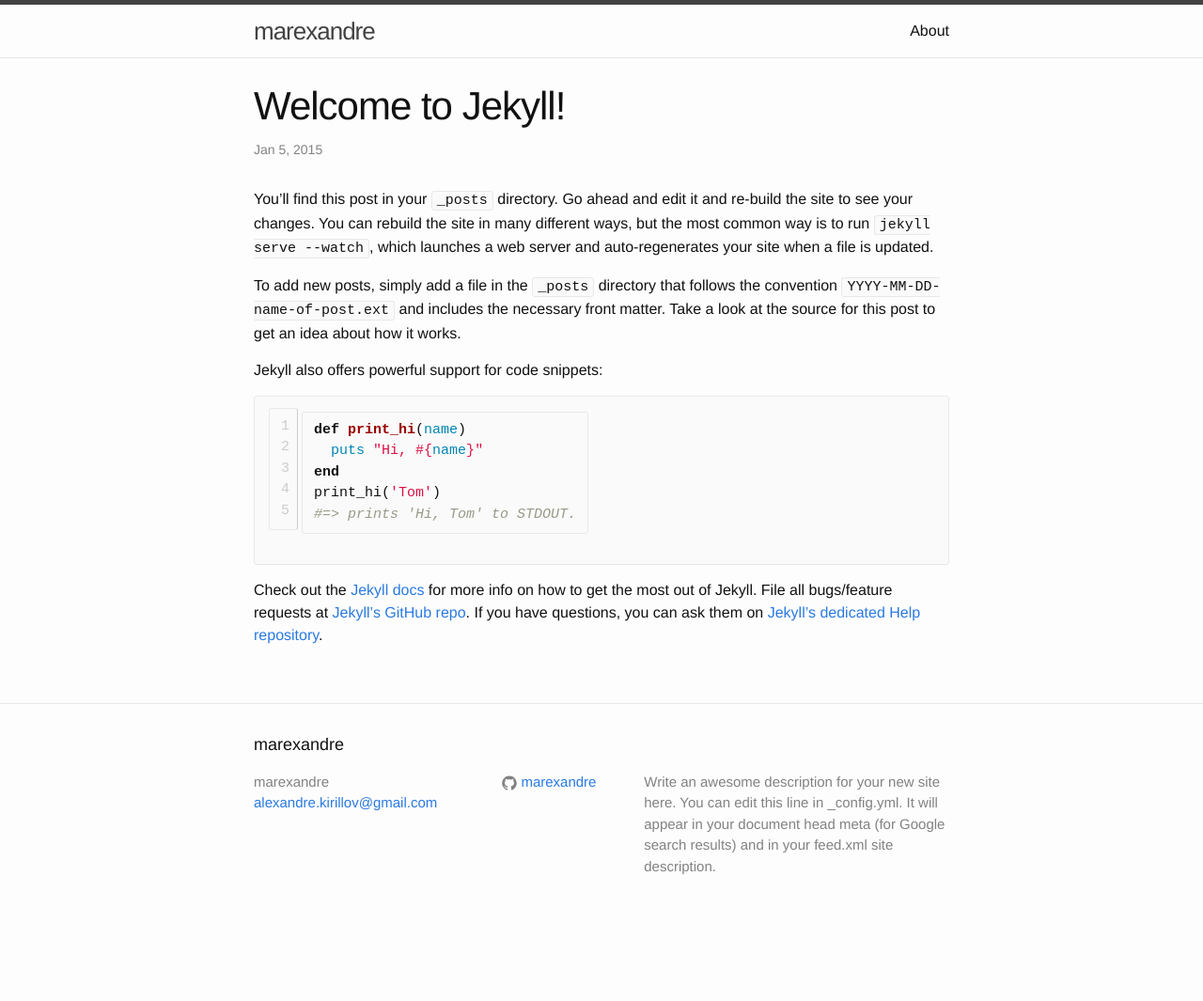
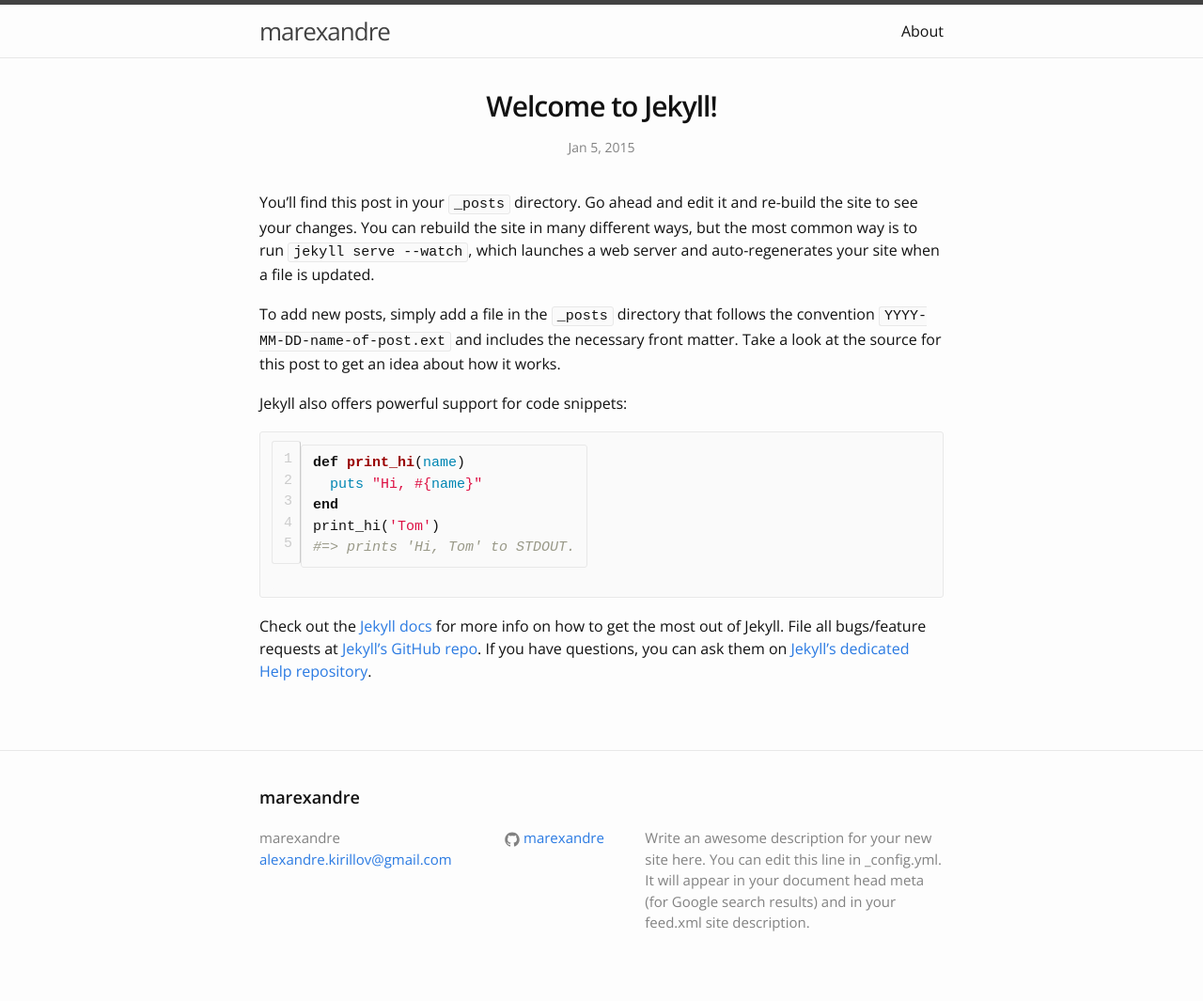
Before and after one commit to marexandre/marexandre.github.io, a Jekyll site: the page built from _posts/2015-01-05-welcome-to-jekyll.markdown, in a window 1280 px wide. Shown: the whole page at 94% size. Built offline with Jekyll 4.4.1, drawn with Linux system fonts in a browser that asks for light colours; before the commit the page ends 993 px from its top, so only the background shows below that.

Commit message:
update css

```diff
--- a/_includes/head.html
+++ b/_includes/head.html
@@ -6,6 +6,7 @@
     <title>{% if page.title %}{{ page.title }}{% else %}{{ site.title }}{% endif %}</title>
     <meta name="description" content="{{ site.description }}">
 
+    <link href='http://fonts.googleapis.com/css?family=Open+Sans:300,600,400' rel='stylesheet' type='text/css'>
     <link rel="stylesheet" href="{{ "/css/main.css" | prepend: site.baseurl }}">
     <link rel="canonical" href="{{ page.url | replace:'index.html','' | prepend: site.baseurl | prepend: site.url }}">
 </head>
--- a/_sass/_base.scss
+++ b/_sass/_base.scss
@@ -15,12 +15,11 @@ dl, dd, ol, ul, figure {
  */
 body {
   font-family: $base-font-family;
-    font-size: $base-font-size;
+  font-size: $font-size-base;
   line-height: $base-line-height;
   font-weight: 300;
   color: $text-color;
   background-color: $background-color;
-    -webkit-text-size-adjust: 100%;
 }
 
 
@@ -55,7 +54,7 @@ figure > img {
 }
 
 figcaption {
-    font-size: $small-font-size;
+  font-size: $font-size-small;
 }
 
 
@@ -79,8 +78,32 @@ li {
 /**
  * Headings
  */
-h1, h2, h3, h4, h5, h6 {
+// h1, h2, h3, h4, h5, h6 {
+//   transition: font-size 0.25s ease;
+// }
+h1, h2 {
+  font-weight: 600;
+}
+h3 {
+  font-weight: 400;
+}
+h4, h5, h6 {
   font-weight: 300;
+}
+h1 {
+  font-size: $font-size-h1;
+}
+h2 {
+  font-size: $font-size-h2;
+}
+h3 {
+  font-size: $font-size-h3;
+}
+h4 {
+  font-size: $font-size-h4;
+}
+h5 {
+  font-size: $font-size-h5;
 }
 
 
@@ -154,8 +177,7 @@ pre {
  * Wrapper
  */
 .wrapper {
-    max-width: -webkit-calc(800px - (#{$spacing-unit} * 2));
-    max-width:         calc(800px - (#{$spacing-unit} * 2));
+  max-width: $wrapper-width - ($spacing-unit * 2);
   margin-right: auto;
   margin-left: auto;
   padding-right: $spacing-unit;
@@ -163,8 +185,7 @@ pre {
   @extend %clearfix;
 
   @include media-query($on-laptop) {
-        max-width: -webkit-calc(800px - (#{$spacing-unit}));
-        max-width:         calc(800px - (#{$spacing-unit}));
+    max-width: $wrapper-width - $spacing-unit;
     padding-right: $spacing-unit / 2;
     padding-left: $spacing-unit / 2;
   }
--- a/_sass/_layout.scss
+++ b/_sass/_layout.scss
@@ -166,7 +166,7 @@
 }
 
 .page-heading {
-    font-size: 20px;
+  // font-size: 20px;
 }
 
 .post-list {
@@ -179,13 +179,12 @@
 }
 
 .post-meta {
-    font-size: $small-font-size;
+  font-size: $font-size-small;
   color: $grey-color;
 }
 
 .post-link {
   display: block;
-    font-size: 24px;
 }
 
 
@@ -195,42 +194,19 @@
  */
 .post-header {
   margin-bottom: $spacing-unit;
+  text-align: center;
 }
 
 .post-title {
-    font-size: 42px;
   letter-spacing: -1px;
   line-height: 1;
-
-    @include media-query($on-laptop) {
-        font-size: 36px;
-    }
 }
 
 .post-content {
   margin-bottom: $spacing-unit;
 
-    h2 {
-        font-size: 32px;
-
-        @include media-query($on-laptop) {
-            font-size: 28px;
+  // a {
+  //   color: $text-color;
+  //   border-bottom: 2px solid $text-color;
+  // }
 }
-    }
-
-    h3 {
-        font-size: 26px;
-
-        @include media-query($on-laptop) {
-            font-size: 22px;
-        }
-    }
-
-    h4 {
-        font-size: 20px;
-
-        @include media-query($on-laptop) {
-            font-size: 18px;
-        }
-    }
-}
--- /dev/null
+++ b/_sass/_normalize.scss
@@ -0,0 +1,427 @@
+/*! normalize.css v3.0.2 | MIT License | git.io/normalize */
+
+/**
+ * 1. Set default font family to sans-serif.
+ * 2. Prevent iOS text size adjust after orientation change, without disabling
+ *    user zoom.
+ */
+
+html {
+  font-family: sans-serif; /* 1 */
+  -ms-text-size-adjust: 100%; /* 2 */
+  -webkit-text-size-adjust: 100%; /* 2 */
+}
+
+/**
+ * Remove default margin.
+ */
+
+body {
+  margin: 0;
+}
+
+/* HTML5 display definitions
+   ========================================================================== */
+
+/**
+ * Correct `block` display not defined for any HTML5 element in IE 8/9.
+ * Correct `block` display not defined for `details` or `summary` in IE 10/11
+ * and Firefox.
+ * Correct `block` display not defined for `main` in IE 11.
+ */
+
+article,
+aside,
+details,
+figcaption,
+figure,
+footer,
+header,
+hgroup,
+main,
+menu,
+nav,
+section,
+summary {
+  display: block;
+}
+
+/**
+ * 1. Correct `inline-block` display not defined in IE 8/9.
+ * 2. Normalize vertical alignment of `progress` in Chrome, Firefox, and Opera.
+ */
+
+audio,
+canvas,
+progress,
+video {
+  display: inline-block; /* 1 */
+  vertical-align: baseline; /* 2 */
+}
+
+/**
+ * Prevent modern browsers from displaying `audio` without controls.
+ * Remove excess height in iOS 5 devices.
+ */
+
+audio:not([controls]) {
+  display: none;
+  height: 0;
+}
+
+/**
+ * Address `[hidden]` styling not present in IE 8/9/10.
+ * Hide the `template` element in IE 8/9/11, Safari, and Firefox < 22.
+ */
+
+[hidden],
+template {
+  display: none;
+}
+
+/* Links
+   ========================================================================== */
+
+/**
+ * Remove the gray background color from active links in IE 10.
+ */
+
+a {
+  background-color: transparent;
+}
+
+/**
+ * Improve readability when focused and also mouse hovered in all browsers.
+ */
+
+a:active,
+a:hover {
+  outline: 0;
+}
+
+/* Text-level semantics
+   ========================================================================== */
+
+/**
+ * Address styling not present in IE 8/9/10/11, Safari, and Chrome.
+ */
+
+abbr[title] {
+  border-bottom: 1px dotted;
+}
+
+/**
+ * Address style set to `bolder` in Firefox 4+, Safari, and Chrome.
+ */
+
+b,
+strong {
+  font-weight: bold;
+}
+
+/**
+ * Address styling not present in Safari and Chrome.
+ */
+
+dfn {
+  font-style: italic;
+}
+
+/**
+ * Address variable `h1` font-size and margin within `section` and `article`
+ * contexts in Firefox 4+, Safari, and Chrome.
+ */
+
+h1 {
+  font-size: 2em;
+  margin: 0.67em 0;
+}
+
+/**
+ * Address styling not present in IE 8/9.
+ */
+
+mark {
+  background: #ff0;
+  color: #000;
+}
+
+/**
+ * Address inconsistent and variable font size in all browsers.
+ */
+
+small {
+  font-size: 80%;
+}
+
+/**
+ * Prevent `sub` and `sup` affecting `line-height` in all browsers.
+ */
+
+sub,
+sup {
+  font-size: 75%;
+  line-height: 0;
+  position: relative;
+  vertical-align: baseline;
+}
+
+sup {
+  top: -0.5em;
+}
+
+sub {
+  bottom: -0.25em;
+}
+
+/* Embedded content
+   ========================================================================== */
+
+/**
+ * Remove border when inside `a` element in IE 8/9/10.
+ */
+
+img {
+  border: 0;
+}
+
+/**
+ * Correct overflow not hidden in IE 9/10/11.
+ */
+
+svg:not(:root) {
+  overflow: hidden;
+}
+
+/* Grouping content
+   ========================================================================== */
+
+/**
+ * Address margin not present in IE 8/9 and Safari.
+ */
+
+figure {
+  margin: 1em 40px;
+}
+
+/**
+ * Address differences between Firefox and other browsers.
+ */
+
+hr {
+  -moz-box-sizing: content-box;
+  box-sizing: content-box;
+  height: 0;
+}
+
+/**
+ * Contain overflow in all browsers.
+ */
+
+pre {
+  overflow: auto;
+}
+
+/**
+ * Address odd `em`-unit font size rendering in all browsers.
+ */
+
+code,
+kbd,
+pre,
+samp {
+  font-family: monospace, monospace;
+  font-size: 1em;
+}
+
+/* Forms
+   ========================================================================== */
+
+/**
+ * Known limitation: by default, Chrome and Safari on OS X allow very limited
+ * styling of `select`, unless a `border` property is set.
+ */
+
+/**
+ * 1. Correct color not being inherited.
+ *    Known issue: affects color of disabled elements.
+ * 2. Correct font properties not being inherited.
+ * 3. Address margins set differently in Firefox 4+, Safari, and Chrome.
+ */
+
+button,
+input,
+optgroup,
+select,
+textarea {
+  color: inherit; /* 1 */
+  font: inherit; /* 2 */
+  margin: 0; /* 3 */
+}
+
+/**
+ * Address `overflow` set to `hidden` in IE 8/9/10/11.
+ */
+
+button {
+  overflow: visible;
+}
+
+/**
+ * Address inconsistent `text-transform` inheritance for `button` and `select`.
+ * All other form control elements do not inherit `text-transform` values.
+ * Correct `button` style inheritance in Firefox, IE 8/9/10/11, and Opera.
+ * Correct `select` style inheritance in Firefox.
+ */
+
+button,
+select {
+  text-transform: none;
+}
+
+/**
+ * 1. Avoid the WebKit bug in Android 4.0.* where (2) destroys native `audio`
+ *    and `video` controls.
+ * 2. Correct inability to style clickable `input` types in iOS.
+ * 3. Improve usability and consistency of cursor style between image-type
+ *    `input` and others.
+ */
+
+button,
+html input[type="button"], /* 1 */
+input[type="reset"],
+input[type="submit"] {
+  -webkit-appearance: button; /* 2 */
+  cursor: pointer; /* 3 */
+}
+
+/**
+ * Re-set default cursor for disabled elements.
+ */
+
+button[disabled],
+html input[disabled] {
+  cursor: default;
+}
+
+/**
+ * Remove inner padding and border in Firefox 4+.
+ */
+
+button::-moz-focus-inner,
+input::-moz-focus-inner {
+  border: 0;
+  padding: 0;
+}
+
+/**
+ * Address Firefox 4+ setting `line-height` on `input` using `!important` in
+ * the UA stylesheet.
+ */
+
+input {
+  line-height: normal;
+}
+
+/**
+ * It's recommended that you don't attempt to style these elements.
+ * Firefox's implementation doesn't respect box-sizing, padding, or width.
+ *
+ * 1. Address box sizing set to `content-box` in IE 8/9/10.
+ * 2. Remove excess padding in IE 8/9/10.
+ */
+
+input[type="checkbox"],
+input[type="radio"] {
+  box-sizing: border-box; /* 1 */
+  padding: 0; /* 2 */
+}
+
+/**
+ * Fix the cursor style for Chrome's increment/decrement buttons. For certain
+ * `font-size` values of the `input`, it causes the cursor style of the
+ * decrement button to change from `default` to `text`.
+ */
+
+input[type="number"]::-webkit-inner-spin-button,
+input[type="number"]::-webkit-outer-spin-button {
+  height: auto;
+}
+
+/**
+ * 1. Address `appearance` set to `searchfield` in Safari and Chrome.
+ * 2. Address `box-sizing` set to `border-box` in Safari and Chrome
+ *    (include `-moz` to future-proof).
+ */
+
+input[type="search"] {
+  -webkit-appearance: textfield; /* 1 */
+  -moz-box-sizing: content-box;
+  -webkit-box-sizing: content-box; /* 2 */
+  box-sizing: content-box;
+}
+
+/**
+ * Remove inner padding and search cancel button in Safari and Chrome on OS X.
+ * Safari (but not Chrome) clips the cancel button when the search input has
+ * padding (and `textfield` appearance).
+ */
+
+input[type="search"]::-webkit-search-cancel-button,
+input[type="search"]::-webkit-search-decoration {
+  -webkit-appearance: none;
+}
+
+/**
+ * Define consistent border, margin, and padding.
+ */
+
+fieldset {
+  border: 1px solid #c0c0c0;
+  margin: 0 2px;
+  padding: 0.35em 0.625em 0.75em;
+}
+
+/**
+ * 1. Correct `color` not being inherited in IE 8/9/10/11.
+ * 2. Remove padding so people aren't caught out if they zero out fieldsets.
+ */
+
+legend {
+  border: 0; /* 1 */
+  padding: 0; /* 2 */
+}
+
+/**
+ * Remove default vertical scrollbar in IE 8/9/10/11.
+ */
+
+textarea {
+  overflow: auto;
+}
+
+/**
+ * Don't inherit the `font-weight` (applied by a rule above).
+ * NOTE: the default cannot safely be changed in Chrome and Safari on OS X.
+ */
+
+optgroup {
+  font-weight: bold;
+}
+
+/* Tables
+   ========================================================================== */
+
+/**
+ * Remove most spacing between table cells.
+ */
+
+table {
+  border-collapse: collapse;
+  border-spacing: 0;
+}
+
+td,
+th {
+  padding: 0;
+}
--- a/css/main.scss
+++ b/css/main.scss
@@ -3,15 +3,30 @@
 ---
 @charset "utf-8";
 
+$base-font-size: 16px;
 
+@function em($px, $base: $base-font-size) {
+  @return ($px / $base) * 1em;
+}
 
 // Our variables
-$base-font-family: Helvetica, Arial, sans-serif;
-$base-font-size:   16px;
-$small-font-size:  $base-font-size * 0.875;
+// $base-font-family: Helvetica, Arial, sans-serif;
+$base-font-family: "Open Sans", sans-serif;
+
+$font-size-base:          em($base-font-size);
+$font-size-large:         em(18px);
+$font-size-small:         em(14px);
+
+$font-size-h1:            em(30px);
+$font-size-h2:            em(24px);
+$font-size-h3:            em(18px);
+$font-size-h4:            em(16px);
+$font-size-h5:            em(14px);
+$font-size-h6:            em(12px);
+
 $base-line-height: 1.5;
 
-$spacing-unit:     30px;
+$spacing-unit:     36px;
 
 $text-color:       #111;
 $background-color: #fdfdfd;
@@ -20,6 +35,8 @@ $brand-color:      #2a7ae2;
 $grey-color:       #828282;
 $grey-color-light: lighten($grey-color, 40%);
 $grey-color-dark:  darken($grey-color, 25%);
+
+$wrapper-width:    800px;
 
 $on-palm:          600px;
 $on-laptop:        800px;
@@ -43,6 +60,7 @@ $on-laptop:        800px;
 
 // Import partials from `sass_dir` (defaults to `_sass`)
 @import
+  "normalize",
   "base",
   "layout",
   "syntax-highlighting"
```
Lines whose indentation alone changed are shown as unchanged.
